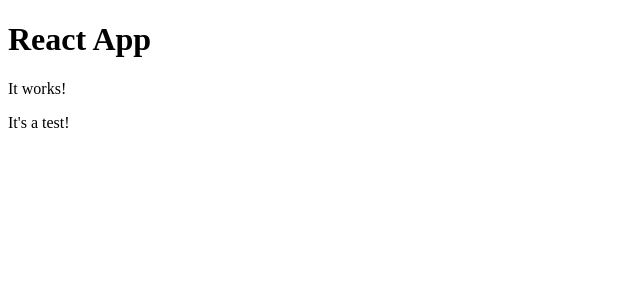
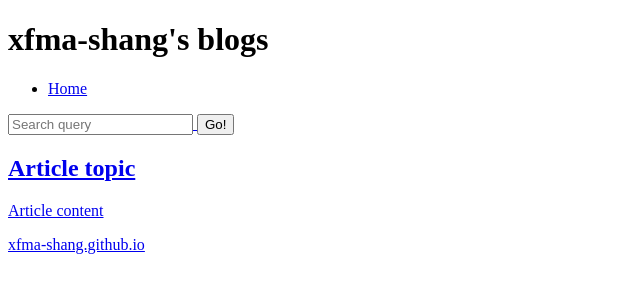
Before and after one commit to xfma-shang/xfma-shang.github.io, a plain HTML site: page index.html in a window 1280 px wide. Shown: the whole page, without its empty margins (0-640 px from the left). Drawn offline with Linux system fonts and the light colour scheme.

Commit message:
add index.html framework.

```diff
--- a/index.html
+++ b/index.html
@@ -1,14 +1,37 @@
 <!DOCTYPE html>
 <html>
-    <head>
-        <meta charset="utf-8" />
-        <title>React App</title>
-    </head>
-    <body>
-        <div id="root">
-            <h1>React App</h1>
-            <p>It works!</p>
-            <p>It's a test!</p>
-        </div>
-    </body>
+
+<head>
+    <meta charset="utf-8" />
+    <title>xfma-shang blogs</title>
+</head>
+
+<body>
+    <header>
+        <h1>xfma-shang's blogs</h1>
+    </header>
+
+    <nav>
+        <ul>
+            <li><a href="index.html">Home</li>
+        </ul>
+
+        <form>
+            <input type="search" name="q" placeholder="Search query" />
+            <input type="submit" value="Go!" />
+        </form>
+    </nav>
+
+    <main>
+        <article>
+            <h2>Article topic</h2>
+            <p>Article content</p>
+        </article>
+    </main>
+
+    <footer>
+        <p>xfma-shang.github.io</p>
+    </footer>
+</body>
+
 </html>
```
